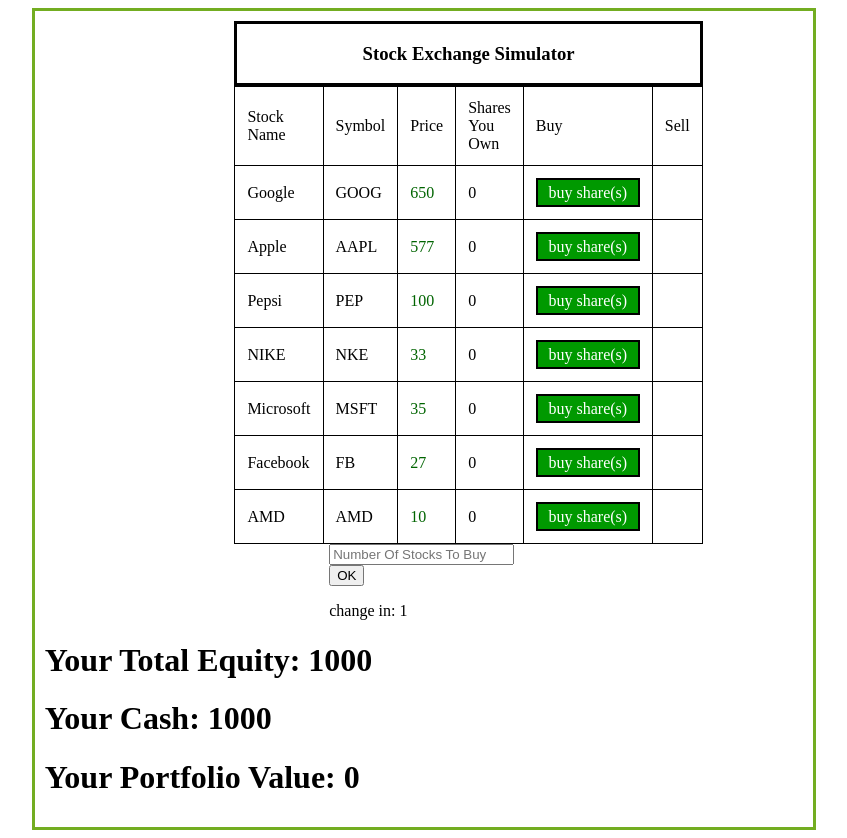
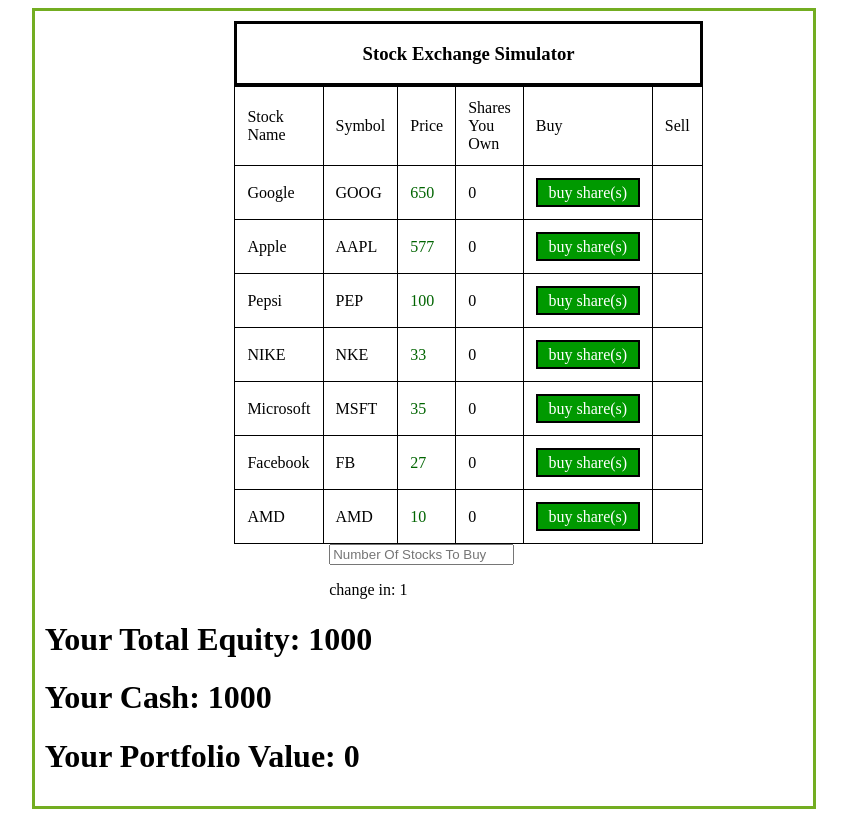
Before and after one commit to plungedtoilet/plungedtoilet.github.io, a plain HTML site: page Stock Project.html in a window 1280 px wide. Shown: the whole page, without its empty margins (216-1063 px from the left). After the commit the page ends 817 px from the top, so only its background shows below. Drawn offline with Linux system fonts and the light colour scheme.

Commit message:
Update Stock Project.html

```diff
--- a/Stock Project.html
+++ b/Stock Project.html
@@ -98,7 +98,7 @@ a.sell{
 
 				</table>
 <div style="margin: auto; width: 50%;">
-	<input id="inp" placeholder="Number Of Stocks To Buy" type="number" ><button id="butt" onclick="val = parseInt(document.getElementById(&#39;inp&#39;).value)">OK</button>
+	<input id="inp" placeholder="Number Of Stocks To Buy" type="number" min="0">
 <p id="cNotifier">change in: 5</p></div>
 			</div>
 		</div>
@@ -422,7 +422,7 @@ setInterval(function(){document.getElementById("cNotifier").innerHTML = "change
 				}
 			}
 		}
-	   val = parseInt(document.getElementById('inp').value);
+	   if(parseInt(document.getElementById('inp').value) >= 0){val = parseInt(document.getElementById('inp').value)}
 	}, 10 /* every 1000 mili seconds */ );
 
 
```
